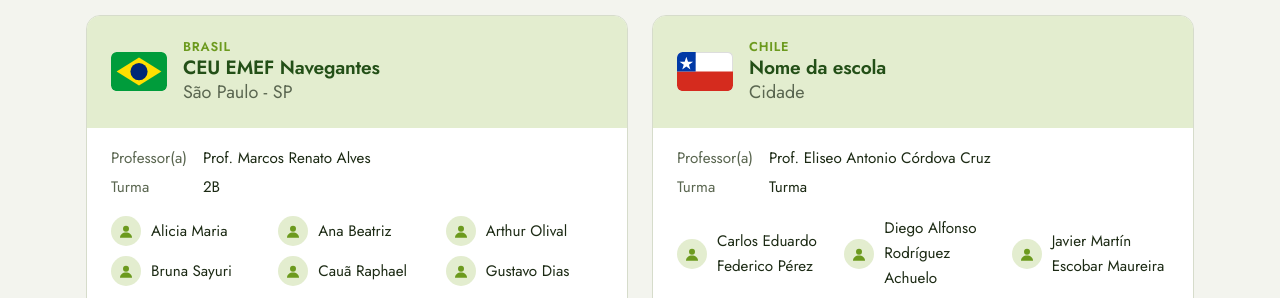
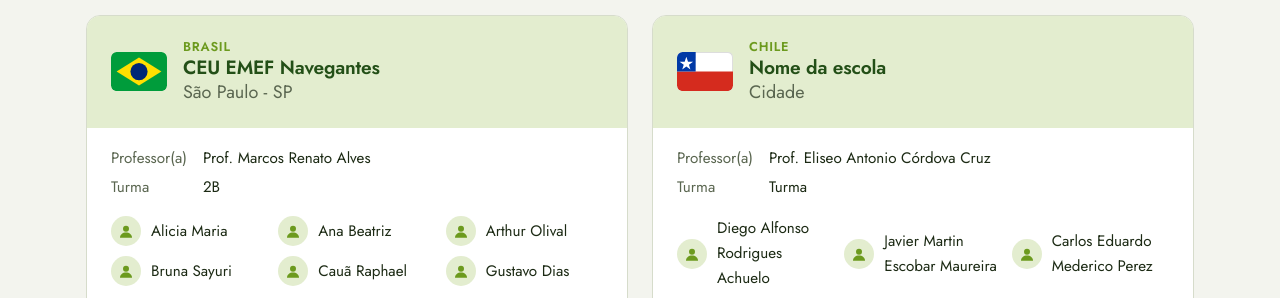
Before and after one commit to arthzuyuki/Meus-projetos, a plain HTML site: page portal-da-horta/sobre.html in a window 1280 px wide. Shown: the part 613-911 px from the top of the page. Drawn offline with Linux system fonts and the light colour scheme.

Commit message:
Portal da Horta: alunos do Chile como na folha original
Co-Authored-By: Claude Opus 5.5 <noreply@anthropic.com>
Claude-Session: https://claude.ai/code/session_01TxNWozBYZcnZdDsa6x4Z3n

```diff
--- a/portal-da-horta/sobre.html
+++ b/portal-da-horta/sobre.html
@@ -6,7 +6,7 @@
 <dl class="school-info"><dt>Professor(a)</dt><dd>Prof. Marcos Renato Alves</dd><dt>Turma</dt><dd>2B</dd></dl>
 <ul class="people"><li>Alicia Maria</li><li>Ana Beatriz</li><li>Arthur Olival</li><li>Bruna Sayuri</li><li>Cauã Raphael</li><li>Gustavo Dias</li><li>João Vitor</li><li>Kethellyn de Sousa</li><li>Maria Eduarda</li><li>Nicole Lopes</li><li>Rikellvyn Silva</li></ul></article><article class="school cl"><div class="school-head"><svg class="flag" viewBox="0 0 30 21" aria-hidden="true"><rect width="30" height="21" rx="3" fill="#fff" stroke="#ddd"/><path d="M0 10.5 H30 V18 a3 3 0 0 1 -3 3 H3 a3 3 0 0 1 -3 -3Z" fill="#d52b1e"/><path d="M3 0 H10 V10.5 H0 V3 a3 3 0 0 1 3 -3Z" fill="#0039a6"/><path d="M5 2.6 l.9 2.6 h2.7 l-2.2 1.6 .8 2.6 -2.2 -1.6 -2.2 1.6 .8 -2.6 -2.2 -1.6 h2.7z" fill="#fff"/></svg><div><p class="tag">Chile</p><h3>Nome da escola</h3><p class="muted">Cidade</p></div></div>
 <dl class="school-info"><dt>Professor(a)</dt><dd>Prof. Eliseo Antonio Córdova Cruz</dd><dt>Turma</dt><dd>Turma</dd></dl>
-<ul class="people"><li>Carlos Eduardo Federico Pérez</li><li>Diego Alfonso Rodríguez Achuelo</li><li>Javier Martín Escobar Maureira</li><li>Sergio Ignacio Ulloa Orellana</li><li>Thomas Gustavo Concha Morales</li></ul></article></div>
+<ul class="people"><li>Diego Alfonso Rodrigues Achuelo</li><li>Javier Martin Escobar Maureira</li><li>Carlos Eduardo Mederico Perez</li><li>Thomas Gustavo Concha Morales</li><li>Sergio Ignacio Ulloa Orellana</li></ul></article></div>
 </section>
 <section class="sec"><h2>Como o portal foi feito</h2>
   <div class="cards">
```
